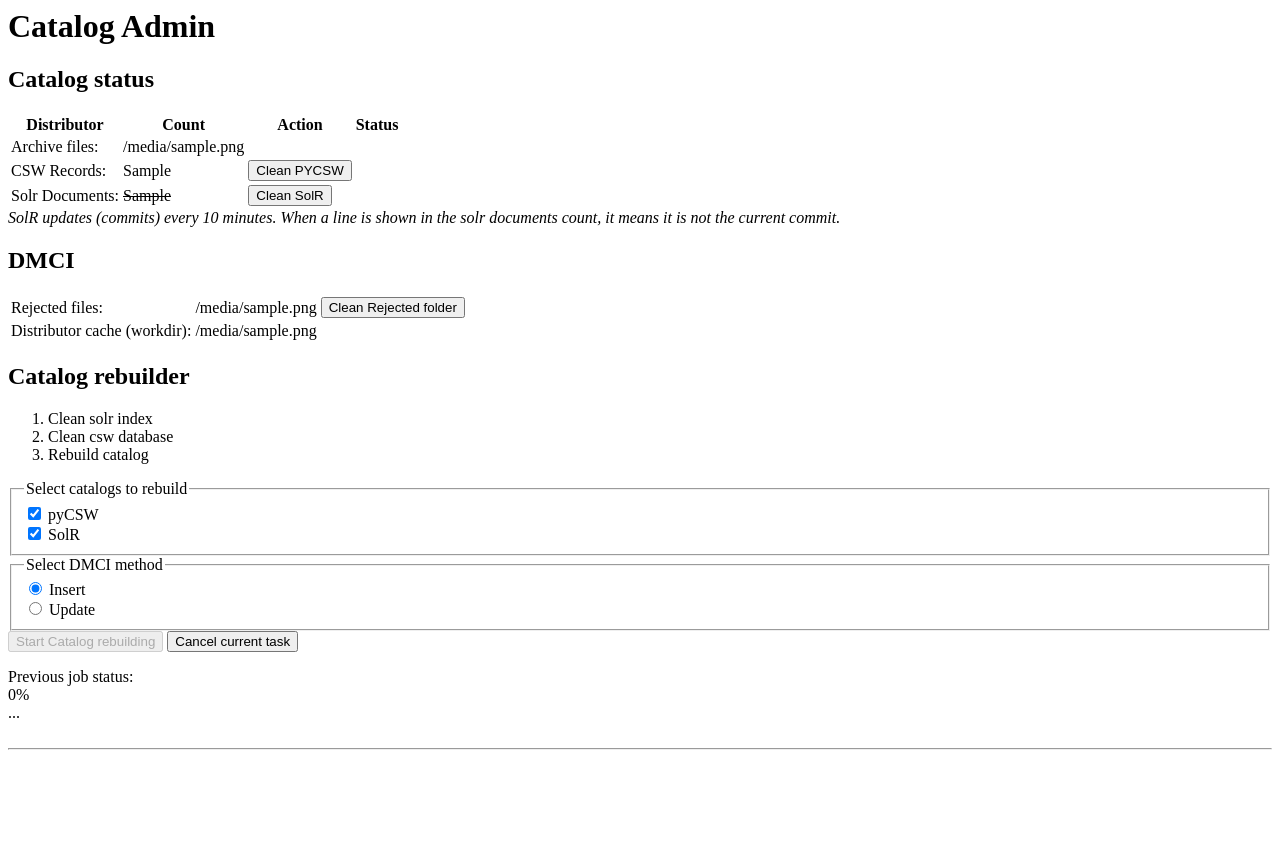
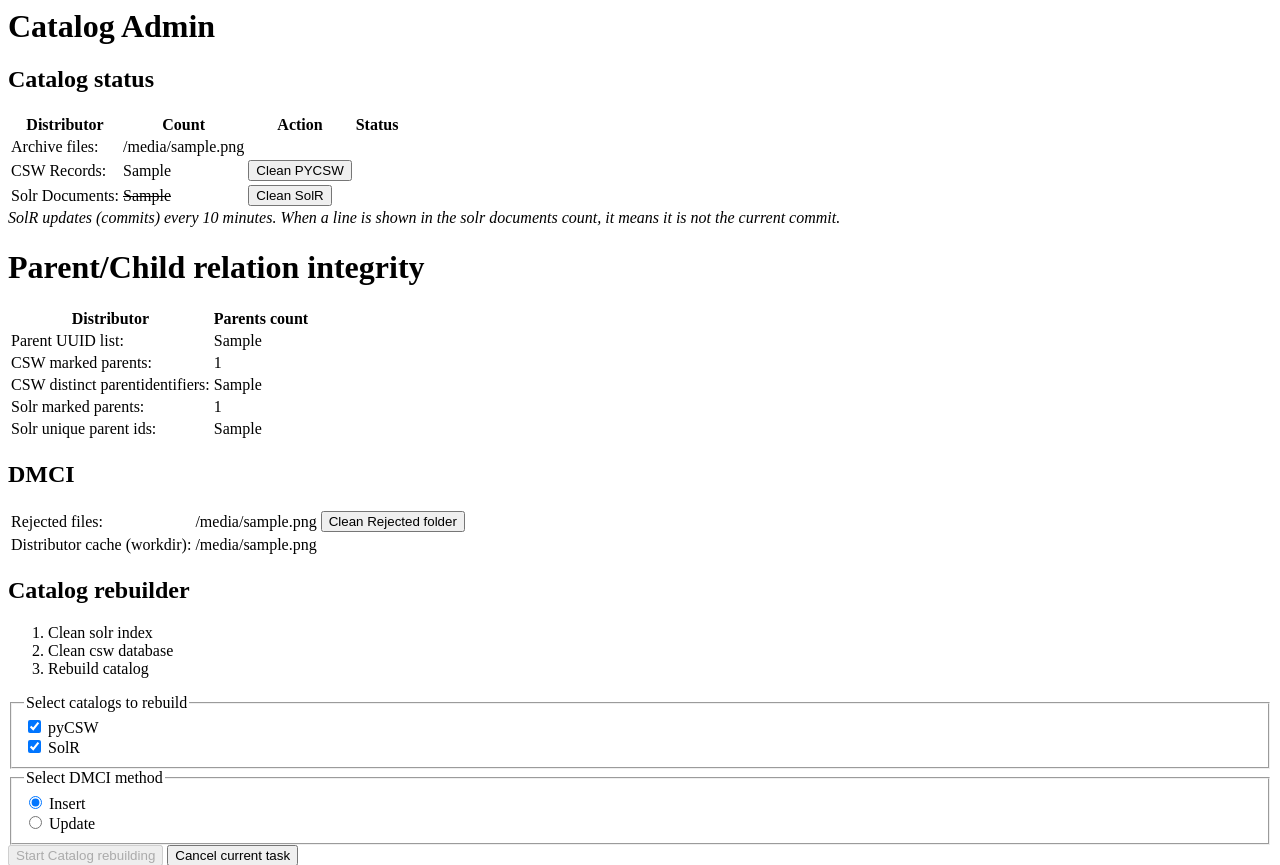
Before and after one commit to metno/catalog-rebuilder, a Python web app: template templates/admin.html in a window 1280 px wide. Shown: the top 865 px of the page. Before the commit the page ends 750 px from the top, so only its background shows below. Run offline with Jinja, Linux system fonts and the light colour scheme; the template is opened without the code that fills it: most values are stand-ins (such as "Sample title", 1, 10 or a date in 2020); some libraries are stand-ins or nearby versions.

Commit message:
More parent/child integrity chack. Now on both status and admin page

```diff
--- a/templates/admin.html
+++ b/templates/admin.html
@@ -43,6 +43,35 @@
   <span><em>SolR updates (commits) every 10 minutes. When a line is shown in the solr documents count, it
     means it is not the current commit.
   </em></span>
+
+  <h1>Parent/Child relation integrity</h1>
+<table>
+  <tr>
+    <th>Distributor</th>
+    <th>Parents count</th>
+  </tr>
+<tr>
+<td>Parent UUID list: </td>
+<td> {{ parent_uuid_list }}</td>
+</tr>
+<tr>
+<td>CSW marked parents: </td>
+<td>{{ csw_parent_count }}</td>
+</tr>
+<tr>
+  <td>CSW distinct parentidentifiers: </td>
+  <td>{{ csw_distinct_parent_ids }}</td>
+  </tr>
+<tr>
+<td>Solr marked parents: </td>
+<td>{{ solr_parent_count }}</td>
+</tr>
+<tr>
+  <td>Solr unique parent ids: </td>
+  <td>{{ solr_parent_unique }}</td>
+  </tr>
+
+</table>
 
   <h2>DMCI</h2>
   <table>
--- a/templates/status.html
+++ b/templates/status.html
@@ -47,9 +47,13 @@
 <td> {{ parent_uuid_list }}</td>
 </tr>
 <tr>
-<td>CSW: </td>
+<td>CSW marked parents: </td>
 <td>{{ csw_parent_count }}</td>
 </tr>
+<tr>
+  <td>CSW distinct parentidentifiers: </td>
+  <td>{{ csw_distinct_parent_ids }}</td>
+  </tr>
 <tr>
 <td>Solr marked parents: </td>
 <td>{{ solr_parent_count }}</td>
```
Also changed, not shown: catalog_flask.py (+17 -1 lines), catalog_tools.py (+10 -1 lines).
